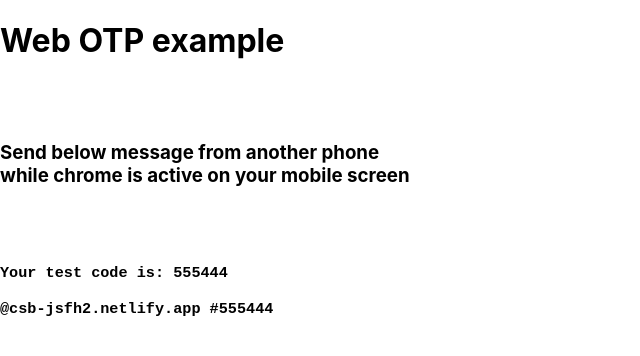
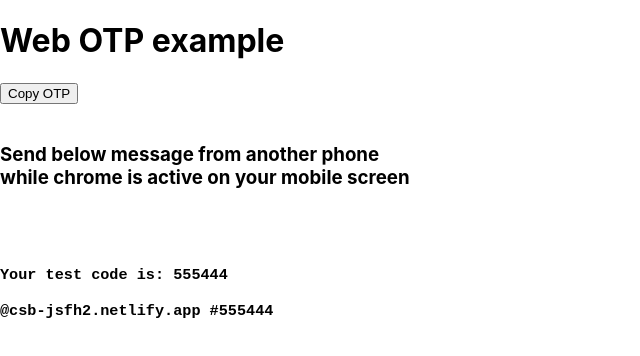
Before and after one commit to balajidevtar5/testwebapi, a React (Create React App) app: page / in a window 1280 px wide. Shown: the top 356 px of the page, without its empty margins (0-640 px from the left). Built offline with nearby package versions, Linux system fonts and the light colour scheme.

Commit message:
some changes

```diff
--- a/src/App.js
+++ b/src/App.js
@@ -103,12 +103,20 @@ const App = () => {
     });
   }, []);
 
+  const copyToClipboard = () =>{
+    autoReadSMS((otp) => {
+      console.log('Received OTP:', otp);
+      // You can now use the OTP, for example, set it in a state or auto-fill an input field
+      // setOtp(otp); // Assuming you have a state for OTP
+    });
+  }
+
   return (
     <div className="App">
       <h1>Web OTP example</h1>
       {/* <h2>Your OTP is: {otpCode}</h2>
       <p>Status: {status}</p> */}
-      {/* <button onClick={copyToClipboard}>Copy OTP</button> */}
+      <button onClick={copyToClipboard}>Copy OTP</button>
       <br />
       <br />
       <h3>
```
